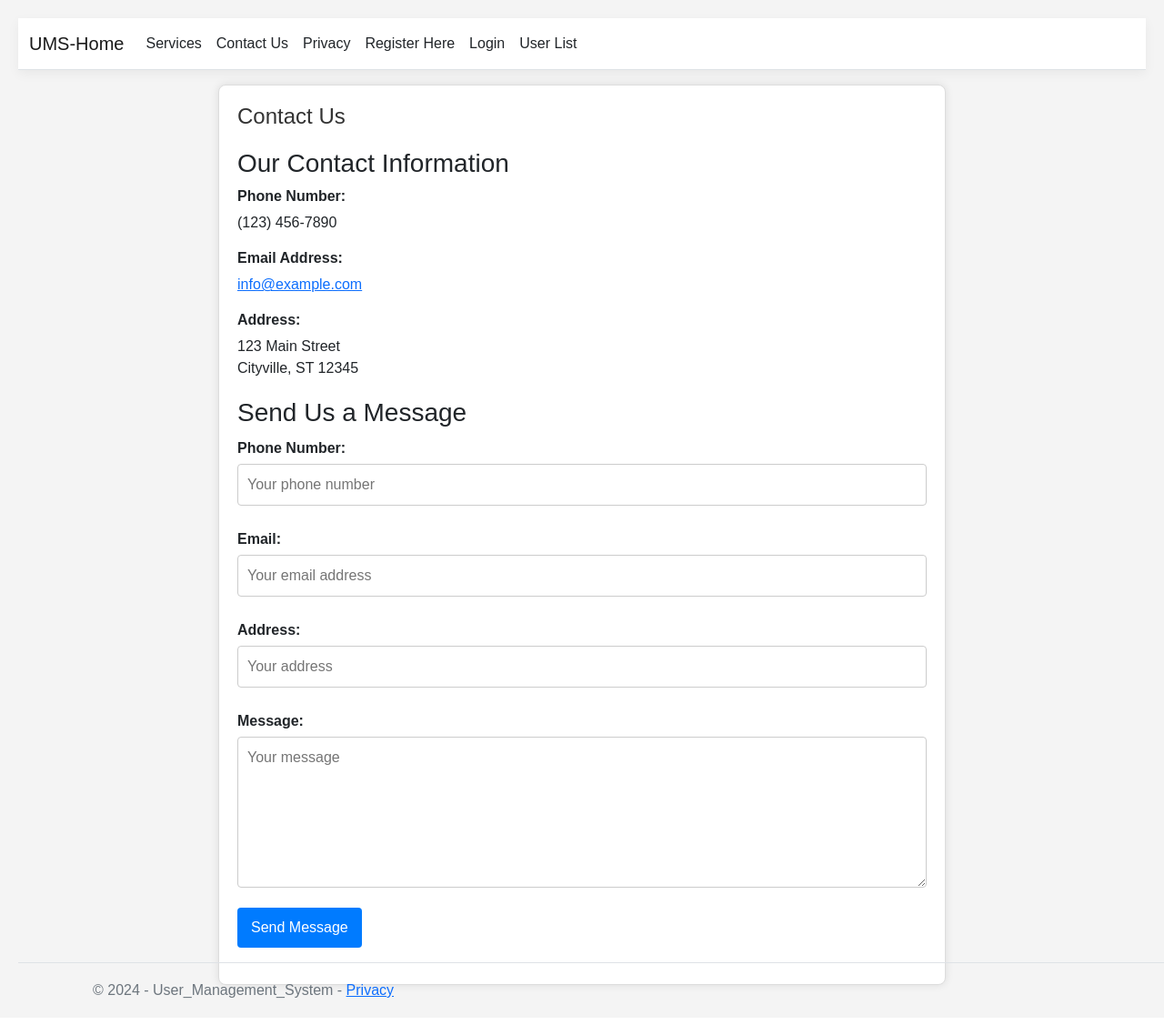
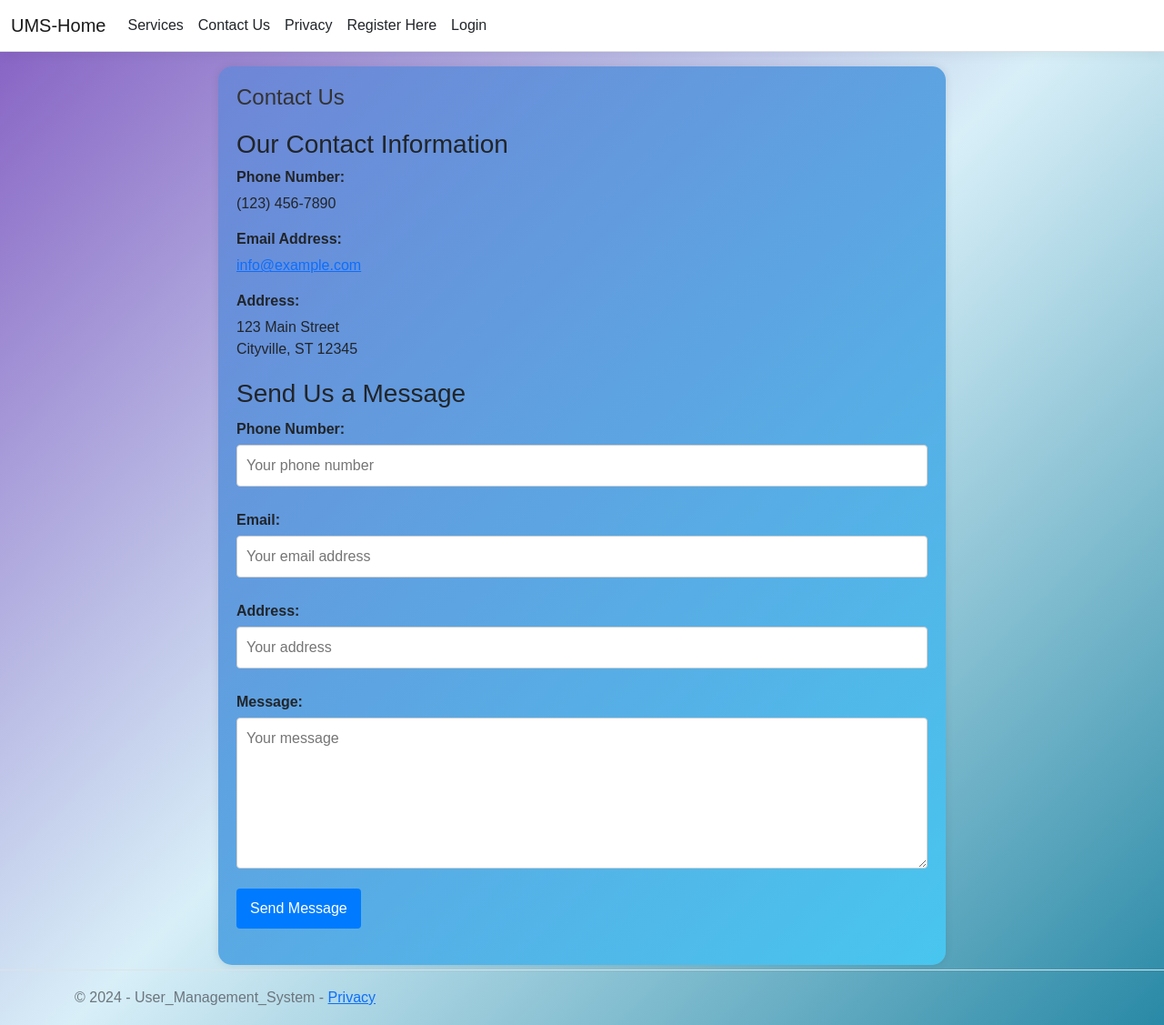
Before and after one commit to Aanchal-Bisht/UserManagementSystem1, an ASP.NET Core app: page /User/Contact in a window 1280 px wide. Shown: the whole page at 91% size. Before the commit the page ends 1098 px from the top, so only its background shows below. Run offline with ASP.NET Core 8, Linux system fonts and the light colour scheme; style sheets or scripts are compiled from the project's sources.

Commit message:
UI updated...

```diff
--- a/User_Management_System/Controllers/UserController.cs
+++ b/User_Management_System/Controllers/UserController.cs
@@ -32,7 +32,7 @@ namespace User_Management_System.Controllers
         }
 
         [HttpPost]
-        public IActionResult Index(string userId, string username, string email, DateOnly dob, string gender, string department, string phone ,string buttontype)
+        public IActionResult Index(string userId, string username, string email, DateOnly dob, string gender, string department, string phone, string buttontype)
         {
             myUser = new User();
             myUser.UserId = Convert.ToInt32(userId);
@@ -44,14 +44,14 @@ namespace User_Management_System.Controllers
             myUser.Phone = phone;
             Console.WriteLine(myUser.DeptName);
             //TempData["newuser"] = myUser;
-
+            int id = Convert.ToInt32(myUser.UserId);
             if (buttontype == "save")
             {
                 newUser.UpdateUser(myUser);
             }
             if (buttontype == "delete")
             {
-                newUser.DeleteUser(myUser.UserId);
+                newUser.DeleteUser(id);
             }
 
             return View("Index");
@@ -71,8 +71,9 @@ namespace User_Management_System.Controllers
 
         {
             DataTable dt = newUser.getUserList();
-            if (dt != null) {
-               ViewBag.DataTable=dt;
+            if (dt != null)
+            {
+                ViewBag.DataTable = dt;
             }
             return View();
         }
@@ -80,24 +81,34 @@ namespace User_Management_System.Controllers
         [HttpPost]
         public IActionResult RedirectToHome(string userName, string pwd)
         {
+            User myu1 = new User();
             DataTable res = newUser.getUserDetails(userName, pwd);
-            if (res.Rows.Count > 0)
+            myu1 = newUser.DisplayUser(userName, pwd);
+            // Console.WriteLine(myu1.RoleId);
+            if (res.Rows.Count > 0 && string.IsNullOrEmpty(myu1.RoleId))
             {
                 TempData["user"] = userName;
-                User myu1 =newUser.DisplayUser(userName, pwd);
+                // User myu1 =newUser.DisplayUser(userName, pwd);
                 Console.WriteLine(myu1.UserName);
                 TempData["userName"] = myu1.UserName;
                 TempData["userId"] = myu1.UserId;
                 TempData["Email"] = myu1.Email;
-                TempData["Gender"]=myu1.Gender;
+                TempData["Gender"] = myu1.Gender;
                 DateTime dateObject = DateTime.Parse(myu1.DOB);
                 TempData["DOB"] = dateObject.Date;
-               // Console.WriteLine(TempData["DOB"]);
+                // Console.WriteLine(TempData["DOB"]);
                 TempData["Phone"] = myu1.Phone;
                 TempData["DeptName"] = myu1.DeptName;
-               // Console.WriteLine(TempData["userId"]);
+                TempData["UserRoleId"] = myu1.RoleId;
+                // Console.WriteLine(TempData["userId"]);
                 return RedirectToAction("Index");
             }
+            else if (res.Rows.Count > 0 && !string.IsNullOrEmpty(myu1.RoleId))
+            {
+                TempData["UserRoleId"] = myu1.RoleId;
+                return RedirectToAction("UserList");
+            }
+
             else
             {
                 ViewBag.Message = "Invalid user";
@@ -105,6 +116,7 @@ namespace User_Management_System.Controllers
             }
 
         }
+
         public IActionResult Register()
         {
             return View();
@@ -112,7 +124,7 @@ namespace User_Management_System.Controllers
 
 
         [HttpPost]
-        public IActionResult RedirectToLogin(string username, string email,string password,DateOnly dob,string Gender, string Department,string phone)
+        public IActionResult RedirectToLogin(string username, string email, string password, DateOnly dob, string Gender, string Department, string phone)
         {
             myUser = new User();
             myUser.UserName = username;
--- a/User_Management_System/Models/IUserRepository.cs
+++ b/User_Management_System/Models/IUserRepository.cs
@@ -10,5 +10,6 @@ namespace User_Management_System.Models
         void DeleteUser(int userId);
         public DataTable getUserDetails(string uname, string pass);
         public DataTable getUserList();
+        public User DisplayUser(string username, string pass);
     }
 }
--- a/User_Management_System/Models/User.cs
+++ b/User_Management_System/Models/User.cs
@@ -2,7 +2,7 @@ namespace User_Management_System.Models
 {
     public class User
     {
-        public int UserId { get; set; }
+        public int? UserId { get; set; }
         public string? UserName { get; set; }
         public string? Password { get; set; }
         public string? Email { get; set; }
@@ -10,5 +10,6 @@ namespace User_Management_System.Models
         public string? Gender { get; set; }
         public string? DOB { get; set; }
         public string? DeptName {  get; set; }
+        public string? RoleId {  get; set; }
     }
 }
--- a/User_Management_System/Views/Shared/_Layout.cshtml
+++ b/User_Management_System/Views/Shared/_Layout.cshtml
@@ -1,4 +1,12 @@
-<!DOCTYPE html>
+@{
+    string userRoleId = string.Empty;
+
+    if (TempData["UserRoleId"] != null && TempData["UserRoleId"] != "")
+    {
+        userRoleId = Convert.ToString(TempData["UserRoleId"]);
+    }
+}
+    <!DOCTYPE html>
 <html lang="en">
 <head>
     <meta charset="utf-8" />
@@ -12,8 +20,8 @@
     <script src="~/js/site.js" asp-append-version="true"></script>
 
 </head>
-<body>
-    <header>
+<body style=" background: linear-gradient(135deg, #845ec2,#d8eff8,#2989a6);">
+    <header style=" font-family: Arial, sans-serif;">
         <nav class="navbar navbar-expand-sm navbar-toggleable-sm navbar-light bg-white border-bottom box-shadow mb-3">
             <div class="container-fluid">
                 <a class="navbar-brand" asp-area="" asp-controller="User" asp-action="Index">UMS-Home</a>
@@ -38,9 +46,12 @@
                         <li class="nav-item">
                             <a class="nav-link text-dark" asp-area="" asp-controller="User" asp-action="Login">Login</a>
                         </li>
-                        <li class="nav-item">
+                        @if (string.IsNullOrEmpty(@userRoleId) == false)
+                        {
+                             <li class="nav-item">
                             <a class="nav-link text-dark" asp-area="" asp-controller="User" asp-action="UserList">User List</a>
                         </li>
+                        }
                     </ul>
                 </div>
             </div>
@@ -52,7 +63,7 @@
         </main>
     </div>
 
-    <footer class="border-top footer text-muted">
+    <footer class="border-top footer text-muted" style="margin-top:5px;">
         <div class="container">
             &copy; 2024 - User_Management_System - <a asp-area="" asp-controller="Home" asp-action="Privacy">Privacy</a>
         </div>
--- a/User_Management_System/Views/User/Contact.cshtml
+++ b/User_Management_System/Views/User/Contact.cshtml
@@ -12,17 +12,19 @@
     <style>
         body {
             font-family: Arial, sans-serif;
-            margin: 20px;
+            margin: 0px;
             background-color: #f4f4f4;
         }
 
         .contact-container {
             max-width: 800px;
             margin: 0 auto;
+            margin-bottom:50px;
             padding: 20px;
-            background: #fff;
-            border: 1px solid #ddd;
-            border-radius: 8px;
+            background: linear-gradient(135deg, #6f86d6, #48c6ef);
+
+            border: 0px solid #ddd;
+            border-radius: 15px;
             box-shadow: 0 0 10px rgba(0, 0, 0, 0.1);
         }
 
--- a/User_Management_System/Views/User/Login.cshtml
+++ b/User_Management_System/Views/User/Login.cshtml
@@ -14,7 +14,7 @@
 
 
 <h3 class="display-6" style="margin-left:22rem;">@ums_title</h3>
-<div class="card " style="width:50rem; background-color:whitesmoke">
+<div class="card " style="width:50rem; background:linear-gradient(135deg, #6f86d6, #48c6ef);border-radius:20px;">
     <div class="card-body py-5 px-md-5">
         <form asp-action="RedirectToHome" method="post">
             <div class="form-group">
@@ -29,7 +29,7 @@
                 <input type="checkbox" class="form-check-input" id="exampleCheck1">
                 <label class="form-check-label" for="exampleCheck1">Remember me</label>
             </div>
-            <button type="submit" id="btnLogin" class="btn btn-primary" >Submit</button>
+            <button type="submit" id="btnLogin" class="btn btn-primary"  >Submit</button>
         </form>
     </div>
     </div>
```
Also changed, not shown: User_Management_System/Models/UserRepository.cs (+18 -5 lines), User_Management_System/Views/User/Index.cshtml (+26 -5 lines), User_Management_System/Views/User/UserList.cshtml (+17 -4 lines).
